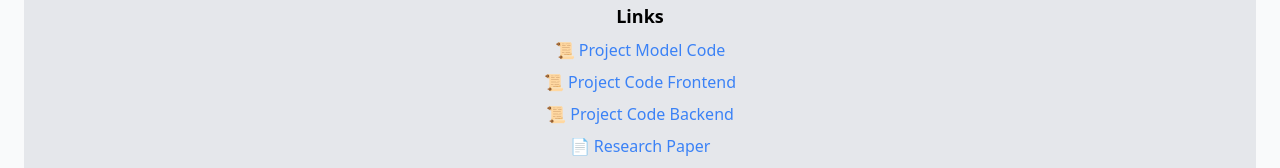
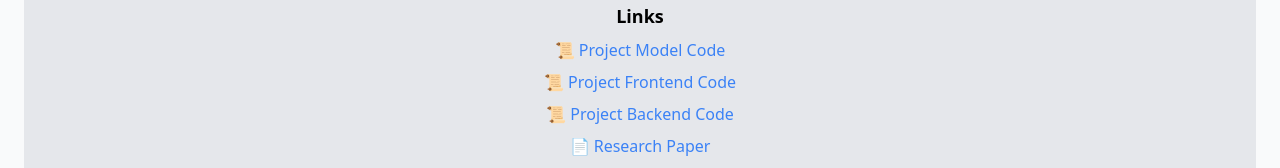
Before and after one commit to John-Naquin/Sign-Language-Using-CNN-Frontend, a React (Vite) app: page / in a window 1280 px wide. Shown: the part 406-574 px from the top of the page. Built offline with nearby package versions, Linux system fonts and the light colour scheme.

Commit message:
Switched arounf front end and back end text for links

```diff
--- a/src/App.jsx
+++ b/src/App.jsx
@@ -84,14 +84,14 @@ function App() {
             target="_blank"
             className="text-blue-500 hover:underline"
           >
-            📜 Project Code Frontend
+            📜 Project Frontend Code
           </a>
           <a
             href="https://github.com/John-Naquin/Sign-Language-Using-CNN-Backend"
             target="_blank"
             className="text-blue-500 hover:underline"
           >
-            📜 Project Code Backend
+            📜 Project Backend Code
           </a>
           <a
             href=""
```
